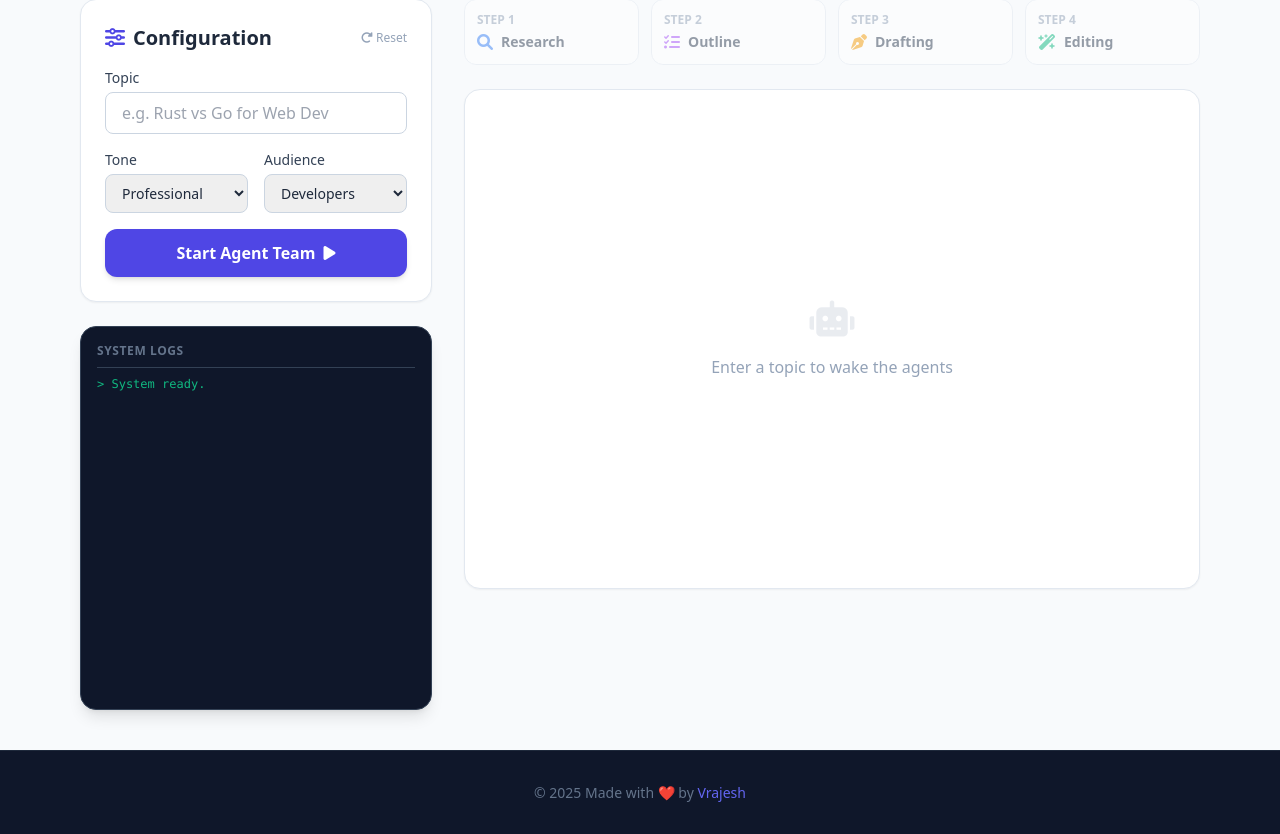
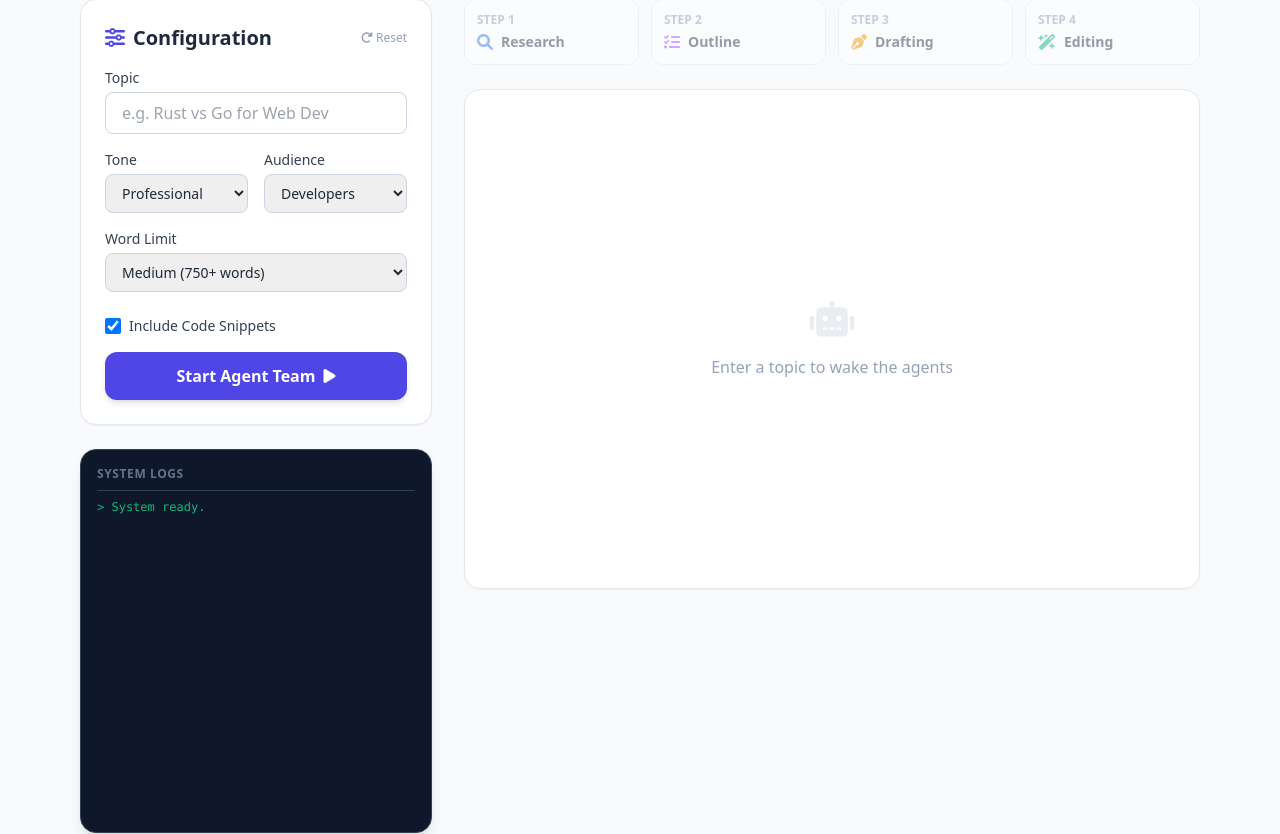
Before and after one commit to Vrajesh-Sharma/Blog-Agent, a Flask app: page /generate in a window 1280 px wide. Shown: the part 106-940 px from the top of the page. Run offline with Flask 3, Linux system fonts and the light colour scheme; some libraries are stand-ins or nearby versions.

Commit message:
code snippets and word limit added

````diff
--- a/templates/generate.html
+++ b/templates/generate.html
@@ -6,7 +6,6 @@
     <div class="grid grid-cols-1 lg:grid-cols-12 gap-8">
 
         <div class="lg:col-span-4 space-y-6">
-
             <div class="bg-white p-6 rounded-2xl shadow-sm border border-slate-200">
                 <div class="flex justify-between items-center mb-4">
                     <h2 class="text-xl font-bold text-slate-800 flex items-center gap-2">
@@ -32,16 +31,31 @@
                                 <option value="Professional">Professional</option>
                                 <option value="Technical">Technical</option>
                                 <option value="Casual">Casual</option>
+                                <option value="Humorous">Humorous</option>
                             </select>
                         </div>
                         <div>
                             <label class="block text-sm font-medium text-slate-700 mb-1">Audience</label>
                             <select id="audience" class="w-full px-3 py-2 rounded-lg border border-slate-300 text-sm focus:ring-2 focus:ring-indigo-500 outline-none">
                                 <option value="Developers">Developers</option>
-                                <option value="Beginner">Beginner</option>
+                                <option value="Beginners">Beginners</option>
                                 <option value="Managers">Managers</option>
                             </select>
                         </div>
+                    </div>
+
+                    <div>
+                        <label class="block text-sm font-medium text-slate-700 mb-1">Word Limit</label>
+                        <select id="length" class="w-full px-3 py-2 rounded-lg border border-slate-300 text-sm focus:ring-2 focus:ring-indigo-500 outline-none">
+                            <option value="Short (500+ words)">Short (500+ words)</option>
+                            <option value="Medium (750+ words)" selected>Medium (750+ words)</option>
+                            <option value="Long (1000+ words)">Long (1000+ words)</option>
+                        </select>
+                    </div>
+
+                    <div class="flex items-center gap-2 pt-2">
+                        <input type="checkbox" id="examples" checked class="w-4 h-4 text-indigo-600 rounded border-gray-300 focus:ring-indigo-500">
+                        <label for="examples" class="text-sm font-medium text-slate-700">Include Code Snippets</label>
                     </div>
 
                     <button type="submit" id="generateBtn"
@@ -54,13 +68,8 @@
 
             <div class="bg-slate-900 rounded-2xl p-4 shadow-lg border border-slate-700 h-96 flex flex-col">
                 <div class="text-xs text-slate-500 font-bold uppercase tracking-wider mb-2 border-b border-slate-700 pb-2">System Logs</div>
-
                 <div id="console" class="flex-grow overflow-y-auto font-mono text-xs space-y-1 text-slate-300
-                    [&::-webkit-scrollbar]:w-2
-                    [&::-webkit-scrollbar-track]:bg-transparent
-                    [&::-webkit-scrollbar-thumb]:bg-slate-700
-                    [&::-webkit-scrollbar-thumb]:rounded-full
-                    hover:[&::-webkit-scrollbar-thumb]:bg-slate-600">
+                    [&::-webkit-scrollbar]:w-2 [&::-webkit-scrollbar-track]:bg-transparent [&::-webkit-scrollbar-thumb]:bg-slate-700 [&::-webkit-scrollbar-thumb]:rounded-full hover:[&::-webkit-scrollbar-thumb]:bg-slate-600">
                     <div class="text-emerald-500">> System ready.</div>
                 </div>
             </div>
@@ -72,55 +81,44 @@
                 <div id="card-research" class="bg-white p-3 rounded-xl border border-slate-200 opacity-50 transition-all duration-300">
                     <div class="text-xs text-slate-400 uppercase font-bold mb-1">Step 1</div>
                     <div class="flex items-center gap-2">
-                        <i class="fa-solid fa-magnifying-glass text-blue-500"></i>
-                        <span class="font-bold text-slate-700 text-sm">Research</span>
+                        <i class="fa-solid fa-magnifying-glass text-blue-500"></i><span class="font-bold text-slate-700 text-sm">Research</span>
                     </div>
                 </div>
                 <div id="card-outline" class="bg-white p-3 rounded-xl border border-slate-200 opacity-50 transition-all duration-300">
                     <div class="text-xs text-slate-400 uppercase font-bold mb-1">Step 2</div>
                     <div class="flex items-center gap-2">
-                        <i class="fa-solid fa-list-check text-purple-500"></i>
-                        <span class="font-bold text-slate-700 text-sm">Outline</span>
+                        <i class="fa-solid fa-list-check text-purple-500"></i><span class="font-bold text-slate-700 text-sm">Outline</span>
                     </div>
                 </div>
                 <div id="card-writing" class="bg-white p-3 rounded-xl border border-slate-200 opacity-50 transition-all duration-300">
                     <div class="text-xs text-slate-400 uppercase font-bold mb-1">Step 3</div>
                     <div class="flex items-center gap-2">
-                        <i class="fa-solid fa-pen-nib text-amber-500"></i>
-                        <span class="font-bold text-slate-700 text-sm">Drafting</span>
+                        <i class="fa-solid fa-pen-nib text-amber-500"></i><span class="font-bold text-slate-700 text-sm">Drafting</span>
                     </div>
                 </div>
                 <div id="card-editing" class="bg-white p-3 rounded-xl border border-slate-200 opacity-50 transition-all duration-300">
                     <div class="text-xs text-slate-400 uppercase font-bold mb-1">Step 4</div>
                     <div class="flex items-center gap-2">
-                        <i class="fa-solid fa-wand-magic-sparkles text-emerald-500"></i>
-                        <span class="font-bold text-slate-700 text-sm">Editing</span>
+                        <i class="fa-solid fa-wand-magic-sparkles text-emerald-500"></i><span class="font-bold text-slate-700 text-sm">Editing</span>
                     </div>
                 </div>
             </div>
 
             <div class="bg-white rounded-2xl shadow-sm border border-slate-200 min-h-[500px] p-8 relative">
-
                 <div id="initialState" class="absolute inset-0 flex flex-col items-center justify-center text-slate-400">
                     <i class="fa-solid fa-robot text-4xl mb-4 opacity-20"></i>
                     <p>Enter a topic to wake the agents</p>
                 </div>
-
                 <div id="resultArea" class="hidden">
                     <div class="flex justify-between items-center border-b border-slate-100 pb-4 mb-6">
                         <h2 class="text-2xl font-bold text-slate-800">Generated Content</h2>
                         <div class="flex gap-2">
-                             <button onclick="resetSession()" class="text-slate-500 hover:bg-slate-100 px-3 py-1 rounded-lg text-sm font-medium transition border border-slate-200">
-                                + New Blog
-                            </button>
-                            <button onclick="copyContent()" class="text-indigo-600 hover:bg-indigo-50 px-3 py-1 rounded-lg text-sm font-medium transition border border-transparent">
-                                <i class="fa-regular fa-copy mr-1"></i> Copy
-                            </button>
+                             <button onclick="resetSession()" class="text-slate-500 hover:bg-slate-100 px-3 py-1 rounded-lg text-sm font-medium transition border border-slate-200">+ New Blog</button>
+                            <button onclick="copyContent()" class="text-indigo-600 hover:bg-indigo-50 px-3 py-1 rounded-lg text-sm font-medium transition border border-transparent"><i class="fa-regular fa-copy mr-1"></i> Copy</button>
                         </div>
                     </div>
                     <div id="blogContent" class="prose max-w-none"></div>
                 </div>
-
             </div>
         </div>
     </div>
@@ -132,67 +130,14 @@
     const consoleDiv = document.getElementById('console');
     const generateBtn = document.getElementById('generateBtn');
 
-    // --- STATE MANAGEMENT ---
-    window.addEventListener('load', () => {
-        const savedState = localStorage.getItem('lekhai_state');
-        if (savedState) {
-            const state = JSON.parse(savedState);
-            restoreState(state);
-        }
-    });
-
-    function saveState(partialState) {
-        const existing = JSON.parse(localStorage.getItem('lekhai_state') || '{}');
-        const newState = { ...existing, ...partialState };
-        localStorage.setItem('lekhai_state', JSON.stringify(newState));
-    }
-
-    function restoreState(state) {
-        if (state.topic) document.getElementById('topic').value = state.topic;
-        if (state.tone) document.getElementById('tone').value = state.tone;
-        if (state.audience) document.getElementById('audience').value = state.audience;
-
-        if (state.logs) {
-            consoleDiv.innerHTML = state.logs;
-            consoleDiv.scrollTop = consoleDiv.scrollHeight;
-        }
-
-        if (state.status === 'processing' || state.status === 'complete') {
-            document.getElementById('initialState').style.display = 'none';
-        }
-
-        if (state.status === 'processing') {
-             generateBtn.disabled = true;
-             generateBtn.innerHTML = '<i class="fa-solid fa-circle-notch fa-spin"></i> Agents Working...';
-        }
-
-        if (state.finalContent) {
-            document.getElementById('resultArea').classList.remove('hidden');
-            document.getElementById('blogContent').innerHTML = marked.parse(state.finalContent);
-            updateCard('research', 'complete');
-            updateCard('outline', 'complete');
-            updateCard('writing', 'complete');
-            updateCard('editing', 'complete');
-            generateBtn.innerHTML = 'Regenerate';
-        }
-    }
-
-    function resetSession() {
-        localStorage.removeItem('lekhai_state');
-        window.location.reload();
-    }
-
-    // --- LOGGING ---
+    // Helpers (Log, UpdateCard, Highlight) - Same as before
     function log(msg, type='info') {
         const div = document.createElement('div');
         const time = new Date().toLocaleTimeString().split(' ')[0];
-        if (type === 'error') div.className = 'text-red-400';
-        else if (type === 'success') div.className = 'text-emerald-400';
-        else div.className = 'text-slate-400 italic';
+        div.className = type === 'error' ? 'text-red-400' : (type === 'success' ? 'text-emerald-400' : 'text-slate-400 italic');
         div.innerHTML = `<span class="opacity-30 mr-2">[${time}]</span> ${msg}`;
         consoleDiv.appendChild(div);
         consoleDiv.scrollTop = consoleDiv.scrollHeight;
-
         saveState({ logs: consoleDiv.innerHTML });
     }
 
@@ -201,29 +146,65 @@
         if (!card) return;
         if (status === 'active') {
             card.classList.remove('opacity-50');
-            card.classList.add('ring-2', 'ring-indigo-500', 'shadow-md', 'scale-105');
+            card.classList.add('ring-2', 'ring-indigo-500', 'scale-105');
             card.querySelector('.text-slate-400').innerText = 'Working...';
         } else if (status === 'complete') {
-            card.classList.remove('ring-2', 'ring-indigo-500', 'shadow-md', 'scale-105');
+            card.classList.remove('ring-2', 'ring-indigo-500', 'scale-105');
             card.classList.add('bg-emerald-50', 'border-emerald-200');
             card.querySelector('.text-slate-400').innerText = 'Done';
             card.querySelector('.text-slate-400').classList.add('text-emerald-600');
         }
     }
 
+    function enhanceCodeBlocks() {
+        // SAFETY CHECK: Is highlight.js loaded?
+        if (typeof hljs !== 'undefined') {
+            document.querySelectorAll('pre code').forEach((block) => {
+                hljs.highlightElement(block);
+            });
+        } else {
+            console.warn("Highlight.js (hljs) not found. Skipping syntax highlighting.");
+        }
+
+        // Add Copy Buttons (Independent of hljs)
+        document.querySelectorAll('pre').forEach((pre) => {
+            if (pre.querySelector('.copy-code-btn')) return;
+            const btn = document.createElement('button');
+            btn.className = 'copy-code-btn';
+            btn.innerHTML = '<i class="fa-regular fa-copy"></i>';
+
+            btn.addEventListener('click', () => {
+                const code = pre.querySelector('code').innerText;
+                navigator.clipboard.writeText(code);
+                btn.innerHTML = '<i class="fa-solid fa-check text-emerald-400"></i>';
+                setTimeout(() => {
+                    btn.innerHTML = '<i class="fa-regular fa-copy"></i>';
+                }, 2000);
+            });
+
+            pre.appendChild(btn);
+        });
+    }
+
+    // --- UPDATED SUBMIT HANDLER ---
     document.getElementById('generateForm').addEventListener('submit', async (e) => {
         e.preventDefault();
 
+        // Capture Inputs
         const topic = document.getElementById('topic').value;
         const tone = document.getElementById('tone').value;
         const audience = document.getElementById('audience').value;
+        const length = document.getElementById('length').value; // New
+        const include_examples = document.getElementById('examples').checked; // New
 
+        // Save State
         saveState({
-            topic, tone, audience,
+            topic, tone, audience, length, include_examples,
             status: 'processing',
             logs: '<div class="text-emerald-500">> System ready.</div>'
         });
 
+        // Reset UI
         document.getElementById('console').innerHTML = '<div class="text-emerald-500">> System ready.</div>';
         document.getElementById('initialState').style.display = 'none';
         document.getElementById('resultArea').classList.add('hidden');
@@ -237,10 +218,16 @@
                 headers: { 'Content-Type': 'application/json' },
                 body: JSON.stringify({
                     topic: topic,
-                    preferences: { tone, audience }
+                    preferences: {
+                        tone,
+                        audience,
+                        length,           // Sent to backend
+                        include_examples  // Sent to backend
+                    }
                 })
             });
 
+            // ... (Stream Reading Logic remains same as previous version) ...
             const reader = response.body.getReader();
             const decoder = new TextDecoder();
             let buffer = '';
@@ -248,11 +235,9 @@
             while (true) {
                 const { done, value } = await reader.read();
                 if (done) break;
-
                 buffer += decoder.decode(value, {stream: true});
                 const parts = buffer.split('\n\n');
                 buffer = parts.pop();
-
                 for (const part of parts) {
                     const lines = part.split('\n');
                     for (const line of lines) {
@@ -272,54 +257,44 @@
         }
     });
 
+    // ... (HandleEvent, StateManagement, ResetSession - same as previous) ...
+    // Just ensure handleEvent calls enhanceCodeBlocks() on completion
     async function handleEvent(data) {
         switch(data.event) {
             case 'stage_start':
                 log(`> Agent Activated: ${data.stage.toUpperCase()}`);
                 updateCard(data.stage, 'active');
                 break;
-
             case 'research_complete':
                 log(`Research found ${data.data.key_points?.length || 0} key points.`, 'success');
                 updateCard('research', 'complete');
                 break;
-
             case 'outline_complete':
                 const title = data.data.outline?.title || data.data.title || 'Untitled';
                 log(`Outline generated: "${title}"`, 'success');
                 updateCard('outline', 'complete');
                 break;
-
             case 'writing_complete':
                 log(`Drafting complete. Sending to editor...`, 'success');
                 updateCard('writing', 'complete');
                 break;
-
             case 'complete':
                 log(`🎉 Workflow Complete! Fetching final content...`, 'success');
                 updateCard('editing', 'complete');
-
                 try {
                     const res = await fetch(`/api/session/${data.session_id}`);
                     const sessionData = await res.json();
-
                     let cleanText = sessionData.final_blog;
                     if (typeof cleanText === 'object') cleanText = cleanText.result || JSON.stringify(cleanText);
                     cleanText = cleanText.replace(/^```markdown\n/, '').replace(/```$/, '');
-
                     document.getElementById('blogContent').innerHTML = marked.parse(cleanText);
+                    enhanceCodeBlocks(); // <--- syntax highlight
                     document.getElementById('resultArea').classList.remove('hidden');
-
                     saveState({ status: 'complete', finalContent: cleanText });
-
-                } catch (e) {
-                    log(`Failed to load content: ${e}`, 'error');
-                }
-
+                } catch (e) { log(`Failed to load content: ${e}`, 'error'); }
                 generateBtn.disabled = false;
                 generateBtn.innerHTML = 'Regenerate';
                 break;
-
             case 'error':
                 log(`Error: ${data.error}`, 'error');
                 break;
@@ -331,5 +306,52 @@
         navigator.clipboard.writeText(text);
         alert('Copied to clipboard!');
     }
+
+    // ... (State Management functions restoreState/saveState/resetSession) ...
+    function saveState(partialState) {
+        const existing = JSON.parse(localStorage.getItem('lekhai_state') || '{}');
+        const newState = { ...existing, ...partialState };
+        localStorage.setItem('lekhai_state', JSON.stringify(newState));
+    }
+
+    function restoreState(state) {
+        if (state.topic) document.getElementById('topic').value = state.topic;
+        if (state.tone) document.getElementById('tone').value = state.tone;
+        if (state.audience) document.getElementById('audience').value = state.audience;
+        // Restore new fields
+        if (state.length) document.getElementById('length').value = state.length;
+        if (state.include_examples !== undefined) document.getElementById('examples').checked = state.include_examples;
+
+        if (state.logs) {
+            consoleDiv.innerHTML = state.logs;
+            consoleDiv.scrollTop = consoleDiv.scrollHeight;
+        }
+        if (state.status === 'processing' || state.status === 'complete') {
+            document.getElementById('initialState').style.display = 'none';
+        }
+        if (state.status === 'processing') {
+             generateBtn.disabled = true;
+             generateBtn.innerHTML = '<i class="fa-solid fa-circle-notch fa-spin"></i> Agents Working...';
+        }
+        if (state.finalContent) {
+            document.getElementById('resultArea').classList.remove('hidden');
+            document.getElementById('blogContent').innerHTML = marked.parse(state.finalContent);
+            enhanceCodeBlocks();
+            updateCard('research', 'complete');
+            updateCard('outline', 'complete');
+            updateCard('writing', 'complete');
+            updateCard('editing', 'complete');
+            generateBtn.innerHTML = 'Regenerate';
+        }
+    }
+    function resetSession() {
+        localStorage.removeItem('lekhai_state');
+        window.location.reload();
+    }
+
+    window.addEventListener('load', () => {
+        const savedState = localStorage.getItem('lekhai_state');
+        if (savedState) restoreState(JSON.parse(savedState));
+    });
 </script>
 {% endblock %}
````
